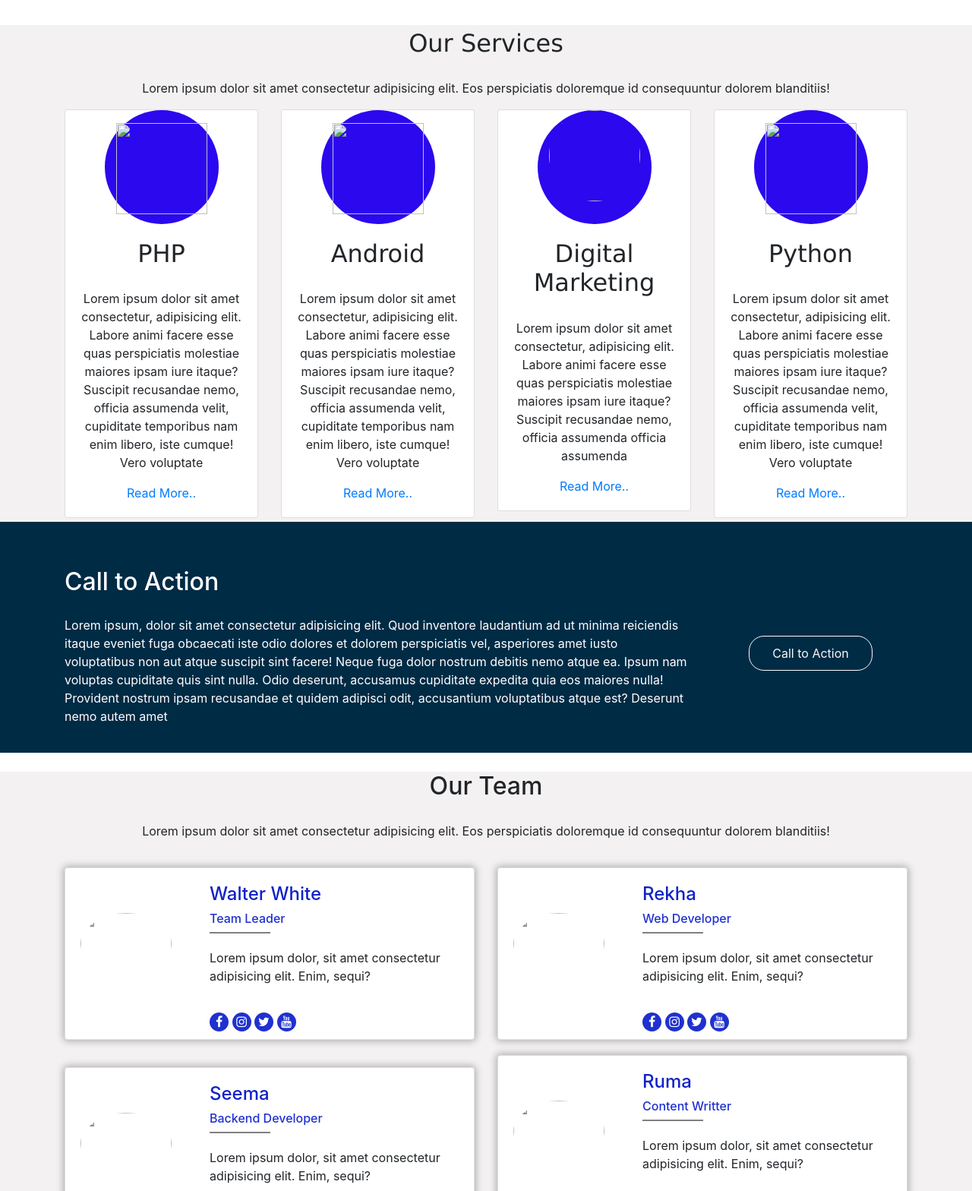
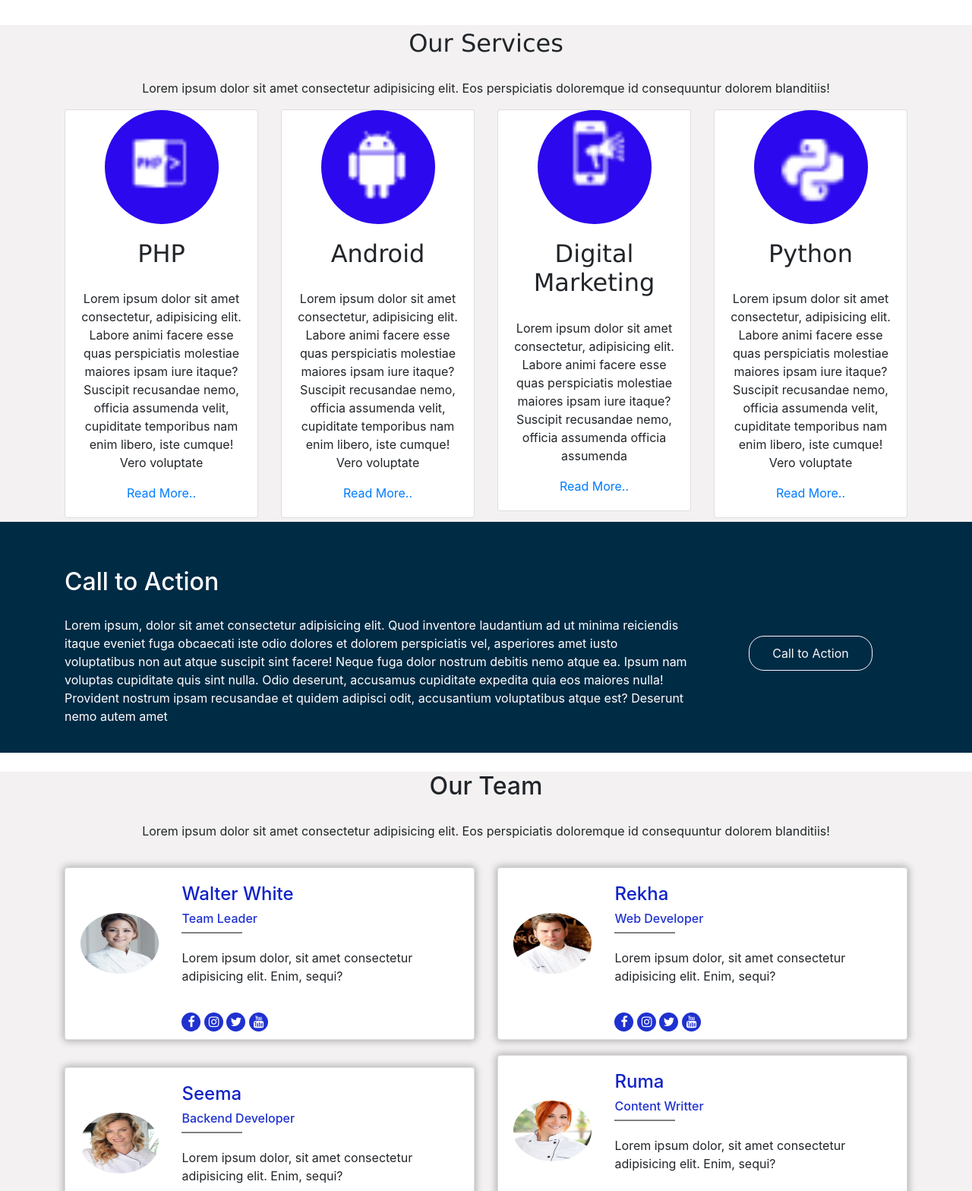
Before and after one commit to LFTEHT/SimpleProject, a plain HTML site: page index.html in a window 1280 px wide. Shown: the part 610-2178 px from the top of the page at 76% size. Drawn offline with nearby package versions, Linux system fonts and the light colour scheme; the site is published under a folder, as on GitHub Pages, so addresses that start at the root find nothing.

Commit message:
Update index.html

```diff
--- a/index.html
+++ b/index.html
@@ -53,7 +53,7 @@
                         <br> your Business</h2>
                 </div>
                 <div class="col-lg-6">
-                    <img src="/images/img.jpg" alt="" class="img-fluid banner-img" >
+                    <img src="./images/img.jpg" alt="" class="img-fluid banner-img" >
                 </div>
             </div>
         </div>
@@ -109,7 +109,7 @@
                 <div class="col-lg-3 col-md-6 col-sm-12">
                     <div class="card servicefade">
                         <div class="card-img-top img-course">
-                            <img src="/images/courses/adv-php.png" class="img-fluid" alt="">
+                            <img src="./images/courses/adv-php.png" class="img-fluid" alt="">
                         </div>
                         <div class="card-body">
                             <h2 class="card-tittle">PHP</h2>
@@ -123,7 +123,7 @@
                 <div class="col-lg-3 col-md-6 col-sm-12">
                     <div class="card servicefade">
                         <div class="card-img-top img-course">
-                            <img src="/images/courses/android.png" class="img-fluid" alt="">
+                            <img src="./images/courses/android.png" class="img-fluid" alt="">
                         </div>
                         <div class="card-body">
                             <h2 class="card-tittle">Android</h2>
@@ -137,7 +137,7 @@
                 <div class="col-lg-3 col-md-6 col-sm-12">
                     <div class="card servicefade">
                         <div class="card-img-top img-course">
-                            <img src="/images/courses/digi-marketing.png" class="img-course" alt="">
+                            <img src="./images/courses/digi-marketing.png" class="img-course" alt="">
                         </div>
                         <div class="card-body">
                             <h2 class="card-tittle">Digital Marketing</h2>
@@ -151,7 +151,7 @@
                 <div class="col-lg-3 col-md-6 col-sm-12">
                     <div class="card servicefade">
                         <div class="card-img-top img-course">
-                            <img src="/images/courses/python.png" class="img-fluid" alt="">
+                            <img src="./images/courses/python.png" class="img-fluid" alt="">
                         </div>
                         <div class="card-body">
                             <h2 class="card-tittle">Python</h2>
@@ -199,7 +199,7 @@
                 <div class="col-lg-6 col-md-12 col-sm-12">
                     <div class="card card-team">
                         <div class="d-flex">
-                                    <div><img src="/images/t1.jpg" alt="" class="img-fluid teamimg"></div>
+                                    <div><img src="./images/t1.jpg" alt="" class="img-fluid teamimg"></div>
                                     <div class="teamLeader"><h4>Walter White</h4>
                                          <h6>Team Leader</h6>
                                 <div class="border-in"></div>
@@ -219,7 +219,7 @@
                 <div class="col-lg-6 col-md-12 col-sm-12">
                     <div class="card card-team">
                         <div class="d-flex">
-                            <div><img src="/images/t2.jpg" alt="" class="img-fluid teamimg"></div>
+                            <div><img src="./images/t2.jpg" alt="" class="img-fluid teamimg"></div>
                             <div class="teamLeader"><h4>Rekha</h4>
                                 <h6>Web Developer</h6>
                                 <div class="border-in"></div>
@@ -241,7 +241,7 @@
                 <div class="col-lg-6 col-md-12 mt-md-3 col-sm-12">
                     <div class="card card-team">
                         <div class="d-flex">
-                            <div><img src="/images/t3.jpg" alt="" class="img-fluid teamimg"></div>
+                            <div><img src="./images/t3.jpg" alt="" class="img-fluid teamimg"></div>
                             <div class="teamLeader"><h4>Seema</h4>
                                 <h6>Backend Developer</h6>
                                 <div class="border-in"></div>
@@ -261,7 +261,7 @@
                 <div class="col-lg-6 col-md-12 col-sm-12">
                     <div class="card card-team">
                         <div class="d-flex">
-                            <div><img src="/images/t4.jpg" alt="" class="img-fluid teamimg"></div>
+                            <div><img src="./images/t4.jpg" alt="" class="img-fluid teamimg"></div>
                             <div class="teamLeader"><h4>Ruma</h4>
                                 <h6>Content Writter</h6>
                                 <div class="border-in"></div>
```
